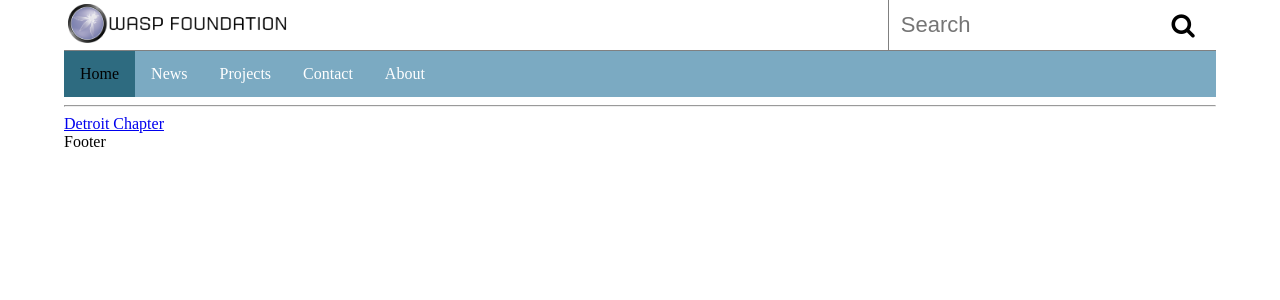
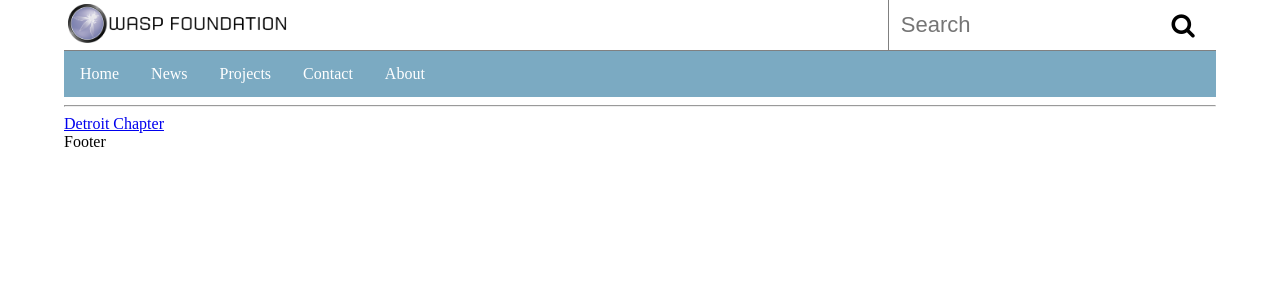
Before and after one commit to TangSooDo/Projector, a Jekyll site: the page built from docs/projects.html, in a window 1280 px wide. Shown: the top 300 px of the page. Built offline with Jekyll 4.4.1, drawn with Linux system fonts in a browser that asks for light colours.

Commit message:
non active

```diff
--- a/docs/css/main.css
+++ b/docs/css/main.css
@@ -107,10 +107,10 @@ img.logo {
     color: black;
 }
 
-.active {
+/* .active {
     background-color: #2e6b80;
     color: black !important;
-}
+} */
 
 .topnav .icon {
     display: none;
```
